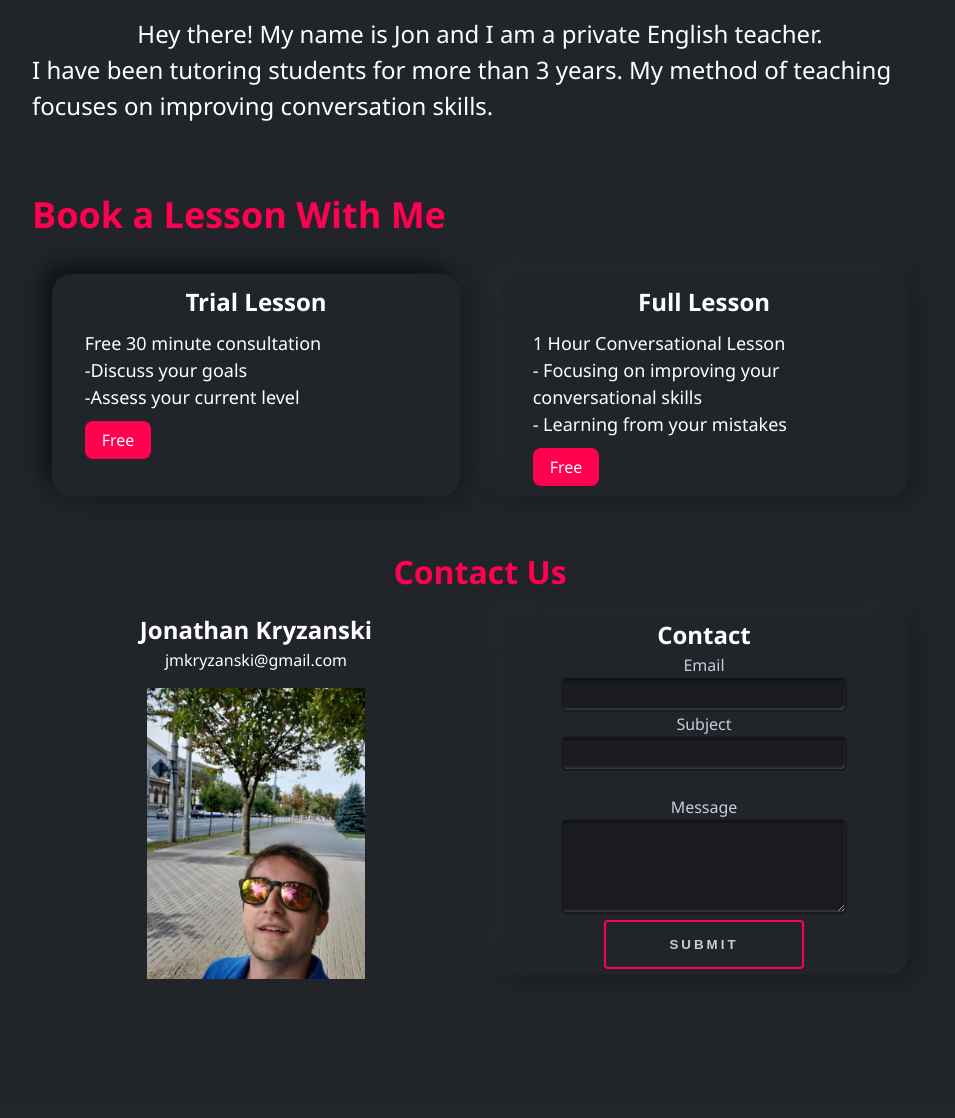
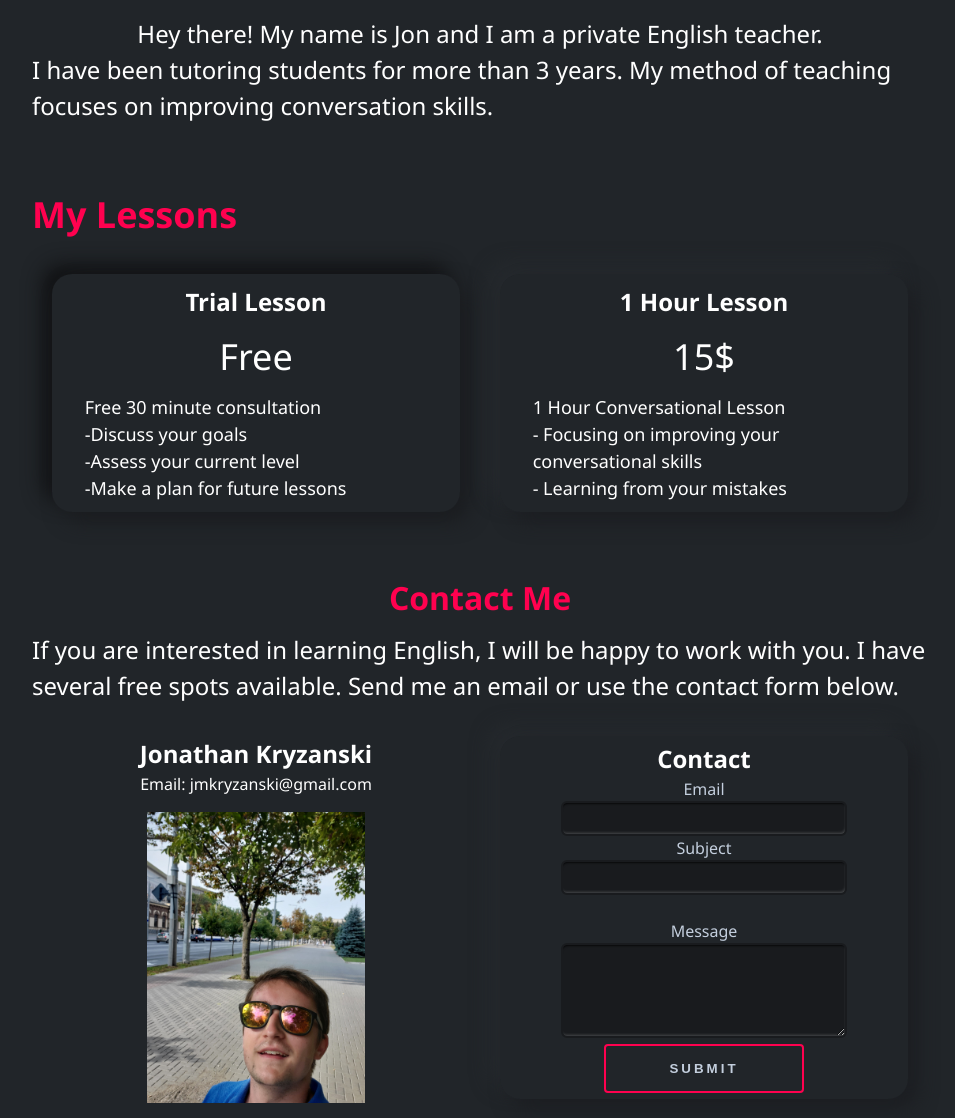
Before and after one commit to jmkryzanski/EnglishPortfolio, a Django app: page / in a window 1280 px wide. Shown: the part 300-1418 px from the top of the page, without its empty margins (160-1115 px from the left). Run offline with Django 4.2, Linux system fonts and the light colour scheme; parts of the project's set-up code (start-up, migrations or seed data) failed here and were passed over.

Commit message:
style updates

```diff
--- a/static/css/styles.css
+++ b/static/css/styles.css
@@ -231,6 +231,10 @@ footer {
 		  margin-left: 10%;
 		  margin-right: 10%;
 	  }
+	  .non-box{
+		margin-left: 10%;
+		margin-right: 10%;
+	  }
 	  .box-full-3{
 		grid-template-areas:
 		"A A A A"
@@ -259,6 +263,10 @@ footer {
 
 @media (min-width: 768px){
 	[class^="box-full"] {
+		margin-left: 15%;
+		margin-right: 15%;
+	}
+	.non-box{
 		margin-left: 15%;
 		margin-right: 15%;
 	}
@@ -438,16 +446,18 @@ footer {
 .about-box-sub-4-a{
 	grid-area: A;
 
-	border-radius: 20px;
+	/*border-radius: 20px;
 	box-shadow: 10px 10px 19px #1c1e22, -10px -10px 19px #262a2e;
+	*/
 }
 .about-box-sub-4-b{
 	grid-area: B;
 	place-items: center;
 	color: var(--fifth-theme);
 
-	border-radius: 20px;
+	/*border-radius: 20px;
 	box-shadow: 10px 10px 19px #1c1e22, -10px -10px 19px #262a2e;
+	*/
 }
 
 
@@ -611,16 +621,44 @@ footer {
 .home-book-title{
 	color: var(--fifth-theme);
 	font-size: 24px;
-	padding: 10px 0;
+	margin: 10px 0;
+}
+.home-book-price{
+	color: var(--fifth-theme);
+	font-size: 36px;
+	margin-bottom: 10px;
 }
 .home-book-text{
 	color: var(--fifth-theme);
 	font-size: 18px;
 	padding: 0 8%;
 }
+#home-other-subtitle{
+	color: var(--fifth-theme);
+	font-size: 24px;
+	margin-bottom: var(--margin1);
+}
+.home-book-list{
+	margin-bottom: 10px;
+}
 
+#contact-box{
+	/*border-radius: 20px;
+	box-shadow: 10px 10px 19px #1b1d20, -10px -10px 19px #121315;
+	*/
+}
 .contact-title{
 	color: var(--first-theme);
+	margin: 10px 0;
+}
+.other-contact-title{
+	color: var(--first-theme);
+	padding: 20px 0;
+}
+.contact-text{
+	color: var(--fifth-theme);
+	font-size: 24px;
+	padding: var(--padding1);
 }
 
 #about-title{
@@ -633,19 +671,12 @@ footer {
 	font-size: 21px;
 }
 
-#other-contact-title{
-	color: var(--first-theme);
-	padding: var(--padding1);
-}
+
 #other-form{
 	border-radius: 20px;
 	/*box-shadow: 10px 10px 19px #1c1e22, -10px -10px 19px #262a2e;*/
 	box-shadow: 10px 10px 19px #1b1d20, -10px -10px 19px #121315;
-}
-
-.contact-text{
-	color: var(--fifth-theme);
-	font-size: 24px;
+	margin: var(--margin1) 0;
 }
 
 #blog-title{
--- a/templates/blog/about.html
+++ b/templates/blog/about.html
@@ -27,7 +27,7 @@
                 <!--<img class="image-pad" src="{% static 'img/p.jpg' %}" style="max-width: 100%; height: auto; ">-->
             </div>
         </div>
-        <div class="about-box-sub-4-b">
+        <div class="about-box-sub-4-b padding1">
             <h1 id="about-title" class="center-text">About Me</h1>
             <div class="about-text">
                 <p>
--- a/templates/blog/home.html
+++ b/templates/blog/home.html
@@ -15,22 +15,25 @@
     </div>
     <div class="box-full-3">
         <div class="box-sub-3-a">
-            <h1 id="home-book">Book a Lesson With Me</h1>
+            <h1 id="home-book">My Lessons</h1>
         </div>
         <div class="box-sub-3-b" style="display: flex; flex-direction: column;">
             <h2 class="center-text home-book-title">Trial Lesson</h2>
+            <p class="center-text home-book-price">Free</p>
             <p class="home-book-text">Free 30 minute consultation</p>
-            <ul class="home-book-text dashed">
+            <ul class="home-book-text dashed home-book-list">
                 <li>Discuss your goals</li>
                 <li>Assess your current level</li>
+                <li>Make a plan for future lessons</li>
             </ul>
-            <btn class="btn-book">Free</btn>
+            <!--<btn class="btn-book">Free</btn>-->
 
         </div>
         <div class="box-sub-3-c" style="display: flex; flex-direction: column;">
-            <h2 class="center-text home-book-title">Full Lesson</h2>
+            <h2 class="center-text home-book-title">1 Hour Lesson</h2>
+            <p class="center-text home-book-price">15$</p>
             <p class="home-book-text">1 Hour Conversational Lesson</p>
-            <ul class="home-book-text dashed">
+            <ul class="home-book-text dashed home-book-list">
                 <li>
                     Focusing on improving your conversational skills
                 </li>
@@ -38,15 +41,18 @@
                     Learning from your mistakes
                 </li>
             </ul>
-            <btn class="btn-book center-text">Free</btn>
+            <!--<btn class="btn-book center-text">15$</btn>-->
         </div>
     </div>
     </div>
-    <h1 class="center-text contact-title">Contact Us</h1>
+    <div class="non-box">
+        <h1 class="center-text contact-title">Contact Me</h1>
+        <p id="home-other-subtitle">If you are interested in learning English, I will be happy to work with you. I have several free spots available. Send me an email or use the contact form below.</p>
+    </div>
     <div class="box-full-4">
         <div class="box-sub-4-a" style="display: flex; flex-direction: column;">
             <h2>Jonathan Kryzanski</h2>
-            <p>jmkryzanski@gmail.com</p>
+            <p>Email: jmkryzanski@gmail.com</p>
             <img class="image-pad" src="{% static 'img/p.jpg' %}" width="250px">
         </div>
         <div class="box-sub-4-b">
```
Also changed, not shown: templates/blog/contact.html (+11 -1 lines), db.sqlite3.
